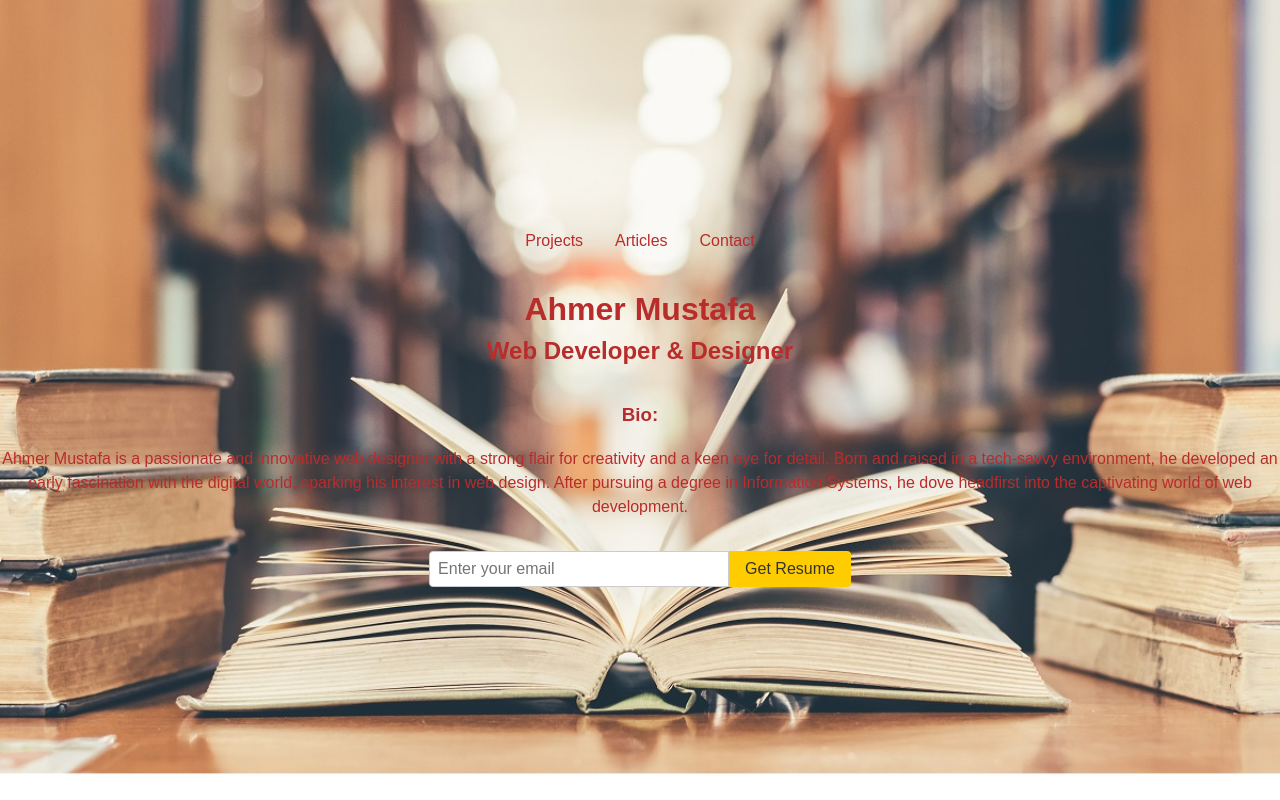
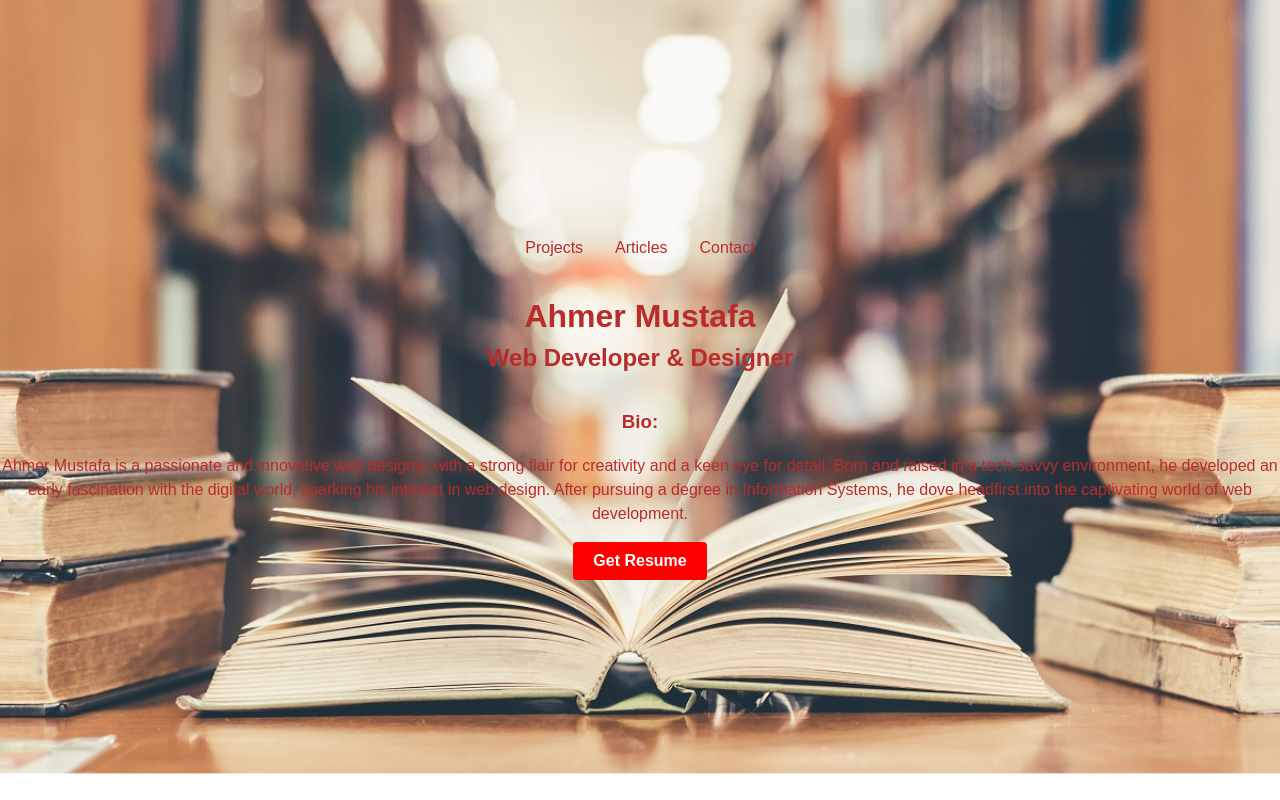
Before and after one commit to Scorpion-239/Final-Individual-Project, a Next.js app in the folder nextjs-blog/: page / in a window 1280 px wide. Shown: the top 800 px of the page. Built offline with nearby package versions, Linux system fonts and the light colour scheme.

Commit message:
Added Resume button

```diff
--- a/nextjs-blog/pages/index.js
+++ b/nextjs-blog/pages/index.js
@@ -63,19 +63,10 @@ const HomePage = () => {
           <p>
             Ahmer Mustafa is a passionate and innovative web designer with a strong flair for creativity and a keen eye for detail. Born and raised in a tech-savvy environment, he developed an early fascination with the digital world, sparking his interest in web design. After pursuing a degree in Information Systems, he dove headfirst into the captivating world of web development.
           </p>
+          <a href="https://form.jotform.com/232144779939168">
+        <button class="button">Get Resume</button>
+    </a>
 
-          {/* Subscription Form */}
-          <form className={styles['email-form']} onSubmit={handleFormSubmit}>
-            <input
-              type="email"
-              name="email"
-              placeholder="Enter your email"
-              value={email}
-              onChange={(e) => setEmail(e.target.value)}
-              required
-            />
-            <input type="submit" value="Get Resume" />
-          </form>
         </div>
       </header>
 
--- a/nextjs-blog/styles/globals.css
+++ b/nextjs-blog/styles/globals.css
@@ -92,3 +92,16 @@ h2 {
   color: red;
   text-decoration: underline;
 }
+
+.button {
+  display: inline-block;
+  background-color: red;
+  color: white;
+  padding: 10px 20px;
+  text-align: center;
+  text-decoration: none;
+  font-size: 16px;
+  border: none;
+  border-radius: 4px;
+  cursor: pointer;
+}
```
Also changed, not shown: nextjs-blog/styles/Home.module.css (line endings or trailing spaces).
